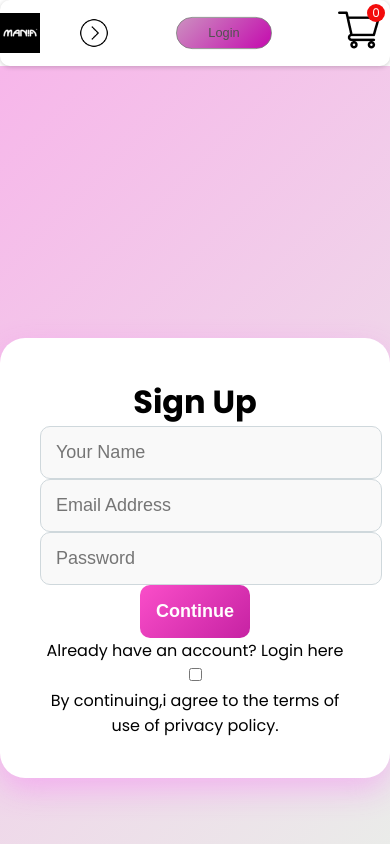
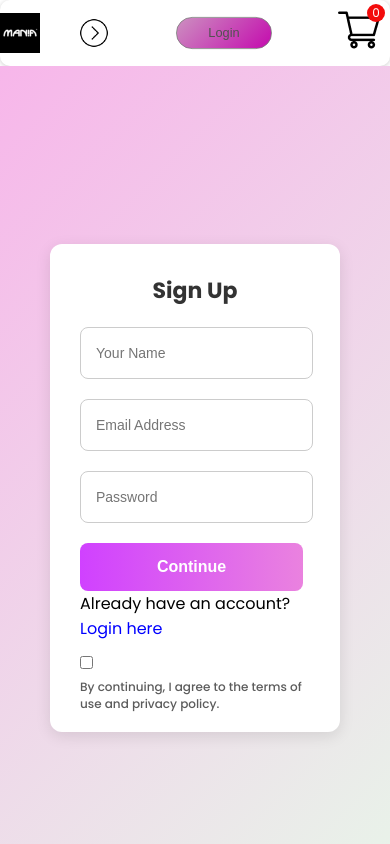
Before and after one commit to kethakabinoth/mania-frontend, a React (Create React App) app: page /login in a window 390 px wide. Shown: the top 844 px of the page. Built offline with nearby package versions, Linux system fonts and the light colour scheme.

Commit message:
responsive loginsignup pages

```diff
--- a/src/Pages/LoginSignup.jsx
+++ b/src/Pages/LoginSignup.jsx
@@ -1,25 +1,83 @@
-import React from 'react'
-import './css/LoginSignup.css'
+import React, { useState } from 'react';
+import './css/LoginSignup.css';
 
 const LoginSignup = () => {
+  const [formData, setFormData] = useState({
+    name: '',
+    email: '',
+    password: '',
+    agreed: false
+  });
+
+  // Handle input changes
+  const handleChange = (e) => {
+    const { name, value, type, checked } = e.target;
+    setFormData({
+      ...formData,
+      [name]: type === 'checkbox' ? checked : value
+    });
+  };
+
+  // Handle form submission
+  const handleSubmit = (e) => {
+    e.preventDefault(); // Prevent page reload
+    if (!formData.agreed) {
+      alert('You must agree to the terms before continuing.');
+      return;
+    }
+    console.log('Form submitted:', formData);
+    // Proceed with backend API request here
+  };
+
   return (
     <div className='loginsignup'>
       <div className="loginsignup-container">
         <h1>Sign Up</h1>
-        <div className="loginsignup-fields">
-          <input type="text" placeholder='Your Name'/>
-          <input type="email" placeholder='Email Address'/>
-          <input type="password" placeholder='Password'/>
-        </div>
-        <button>Continue</button>
-        <p className="loginsignup-login">Already have an account? <span>Login here</span></p>
+        <form onSubmit={handleSubmit}>
+          <div className="loginsignup-fields">
+            <input
+              type="text"
+              name="name"
+              placeholder="Your Name"
+              value={formData.name}
+              onChange={handleChange}
+              required
+            />
+            <input
+              type="email"
+              name="email"
+              placeholder="Email Address"
+              value={formData.email}
+              onChange={handleChange}
+              required
+            />
+            <input
+              type="password"
+              name="password"
+              placeholder="Password"
+              value={formData.password}
+              onChange={handleChange}
+              required
+            />
+          </div>
+          <button type="submit">Continue</button>
+        </form>
+        <p className="loginsignup-login">
+          Already have an account? <span style={{ cursor: "pointer", color: "blue" }}>Login here</span>
+        </p>
         <div className="loginsignup-agree">
-          <input type="checkbox" name='' id=''/>
-          <p>By continuing,i agree to the terms of use of privacy policy.</p>
+          <input
+            type="checkbox"
+            id="agree"
+            name="agreed"
+            checked={formData.agreed}
+            onChange={handleChange}
+          />
+          <label htmlFor="agree">By continuing, I agree to the terms of use and privacy policy.</label>
         </div>
       </div>
     </div>
-  )
-}
+  );
+};
 
-export default LoginSignup
+export default LoginSignup;
--- a/src/Pages/css/LoginSignup.css
+++ b/src/Pages/css/LoginSignup.css
@@ -1,104 +1,174 @@
 /* Login and Signup Section Styling */
 .loginsignup {
     width: 100%;
-    height: 100vh; /* Full screen height */
-    background: linear-gradient(135deg, #f7b6ea, #e8f5e9); /* Light and airy gradient */
-    padding: 70px 0; /* Increased padding for more vertical space */
+    min-height: 100vh; /* Ensure flexibility */
     display: flex;
     align-items: center;
     justify-content: center;
+    box-sizing: border-box;
+    background: linear-gradient(135deg, #f7b6ea, #e8f5e9);
+    padding-top: 100px;
+    position: relative;
 }
 
 .loginsignup-container {
-    width: 800px; /* Larger container width */
-    background: #ffffff;
-    padding: 60px; /* Increased padding for more content spacing */
-    border-radius: 25px; /* Larger border radius for more rounded corners */
-    box-shadow: 0px 12px 30px rgba(252, 78, 252, 0.3); /* Enhanced shadow for more depth */
-    text-align: center;
+    width: 580px;
+    max-height: 600px;
+    max-width: 90%;
+    background-color: #ffffff;
+    margin: auto;
+    padding: 40px 60px;
+    box-sizing: border-box;
+    border-radius: 12px; /* Rounded corners */
+    box-shadow: 0px 4px 15px rgba(0, 0, 0, 0.1); /* Soft shadow */
 }
 
-.loginsignup-container h2 {
-    margin-bottom: 40px;
-    font-size: 36px; /* Larger font size */
-    color: #a72682; /* Neutral dark color */
-    font-weight: 700;
+.loginsignup-container h1 {
+    margin: 20px 0px;
+    text-align: center; /* Centering heading */
+    color: #333; /* Darker shade for better readability */
+    font-size: 26px;
+    font-weight: bold;
 }
 
-.loginsignup-container form {
+.loginsignup-fields {
     display: flex;
     flex-direction: column;
-    gap: 30px; /* Larger gap between form elements */
+    gap: 25px; /* Slightly reduced gap */
+    margin-top: 25px;
 }
 
-.loginsignup-container input[type="text"],
-.loginsignup-container input[type="email"],
-.loginsignup-container input[type="password"] {
+/* Form Fields */
+.loginsignup-fields input {
     width: 100%;
-    padding: 15px; /* Larger padding for inputs */
-    border: 1px solid #cfd8dc; /* Soft border color */
-    border-radius: 10px; /* Slightly larger border radius */
-    font-size: 18px; /* Larger font size */
-    color: #374151; /* Neutral text color */
-    background: #f9f9f9; /* Subtle background */
-    transition: border-color 0.3s ease, box-shadow 0.3s ease;
+    height: 50px;
+    padding-left: 15px;
+    font-size: 16px;
+    border: 1.5px solid #ccc;
+    border-radius: 8px; /* Rounded corners */
+    outline: none;
+    transition: border 0.3s ease-in-out;
 }
 
-.loginsignup-container input:focus {
-    border-color: #ff39d4; /* Highlighted border on focus */
-    box-shadow: 0px 0px 10px rgba(215, 37, 203, 0.4);
-    outline: none;
+.loginsignup-fields input:focus {
+    border-color: #fa5cd5; /* Highlight input field on focus */
 }
 
+/* Continue Button */
 .loginsignup-container button {
-    background: linear-gradient(135deg, #fa4ec9, #c622a3); /* Fresh green gradient */
+    width: 100%;
+    height: 55px;
     color: #ffffff;
+    background: linear-gradient(90deg, #d041ff, #ea82df); /* Gradient effect */
+    font-size: 18px;
+    margin-top: 20px;
     border: none;
-    border-radius: 10px; /* Slightly larger border radius */
-    padding: 16px; /* Larger button padding */
-    font-size: 20px; /* Larger font size */
     font-weight: 600;
     cursor: pointer;
-    transition: background 0.3s ease, transform 0.2s ease;
+    border-radius: 8px;
+    transition: 0.3s ease-in-out;
 }
 
 .loginsignup-container button:hover {
-    background: linear-gradient(135deg, #e05fe7, #771e67); /* Reverse gradient on hover */
-    transform: scale(1.05);
+    background: linear-gradient(90deg, #d522db, #a08a9d); /* Reverse gradient */
+    transform: scale(1.03); /* Slight button scale effect */
 }
 
-.loginsignup-container button:active {
-    transform: scale(0.95);
-    background: linear-gradient(135deg, #c243a0, #882b85); /* Darker gradient on active */
+/* Terms & Conditions */
+.loginsignup-login-span {
+    color: red;
+    font-weight: 500;
 }
 
-.loginsignup-container a {
-    text-decoration: none;
-    color: #64054c; /* Modern link color */
-    font-size: 16px; /* Larger font size */
-    margin-top: 20px; /* Increased margin for more space */
-    display: block;
+.loginsignup-agree {
+    display: flex;
+    gap: 10px;
+    line-height: 1.4;
+    word-break: break-word;
+    margin-top: 15px;
+    flex-wrap: wrap;
+    align-items: center;
+    color: #5c5c5c;
+    font-size: 15px;
+    font-weight: 500;
 }
 
-.loginsignup-container a:hover {
-    text-decoration: underline;
-    color: #90108d;
+/* Footer */
+footer {
+    width: 100%;
+    background: #333;
+    color: white;
+    text-align: center;
+    padding: 20px;
+    position: relative;
+    font-size: 14px;
 }
 
 /* Responsive Design */
-@media screen and (max-width: 768px) {
+@media (max-width: 1280px) {
+    .loginsignup {
+        padding: 50px;
+    }
+
     .loginsignup-container {
-        width: 85%; /* Slightly smaller width for tablets */
-        padding: 40px; /* Adjusted padding for smaller screens */
+        width: auto;
+        max-width: 550px;
+        max-height: 500px;
+        padding: 30px;
+    }
+
+    .loginsignup-container h1 {
+        margin: 10px 0px;
+    }
+
+    .loginsignup-fields {
+        gap: 20px;
+        margin-top: 20px;
+    }
+
+    .loginsignup-fields input {
+        height: 55px;
+        width: 93%;
+    }
+
+    .loginsignup-container button {
+        width: 97%;
+    }
+
+    .loginsignup-login {
+        font-size: 100%;
+    }
+
+    .loginsignup-agree {
+        font-size: 14px;
+        gap: 10px;
     }
 }
 
-@media screen and (max-width: 480px) {
-    .loginsignup-container h2 {
-        font-size: 28px; /* Increased font size for smaller screens */
+@media (max-width: 800px) {
+    .loginsignup-container {
+        padding: 20px 30px;
+    }
+
+    .loginsignup-container h1 {
+        font-size: 22px;
+    }
+
+    .loginsignup-fields {
+        margin-top: 20px;
+    }
+
+    .loginsignup-fields input {
+        height: 48px;
+        font-size: 14px;
     }
 
     .loginsignup-container button {
-        font-size: 18px; /* Larger font size for buttons */
+        height: 48px;
+        font-size: 16px;
+    }
+
+    .loginsignup-agree {
+        font-size: 12px;
     }
 }
```
